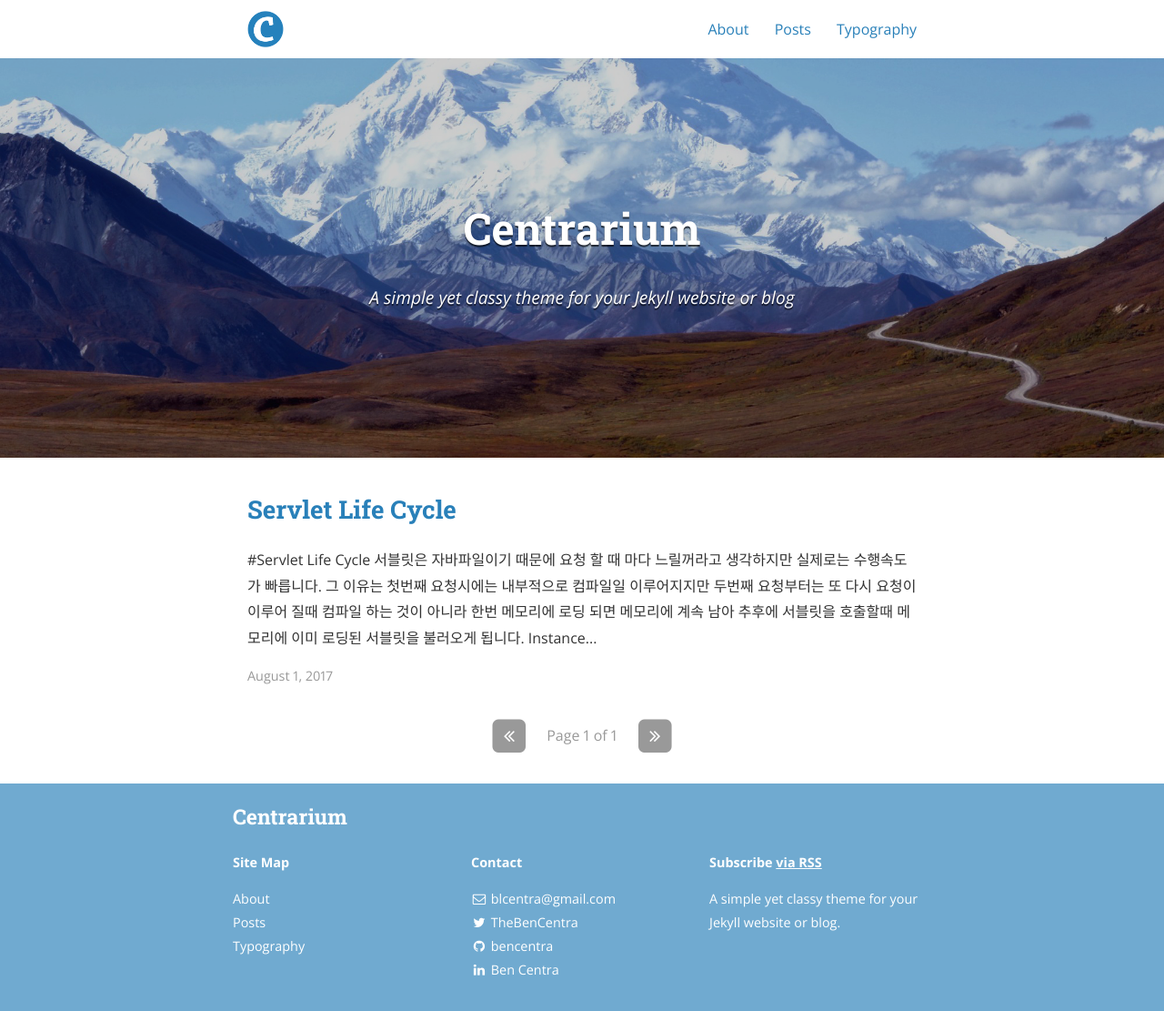
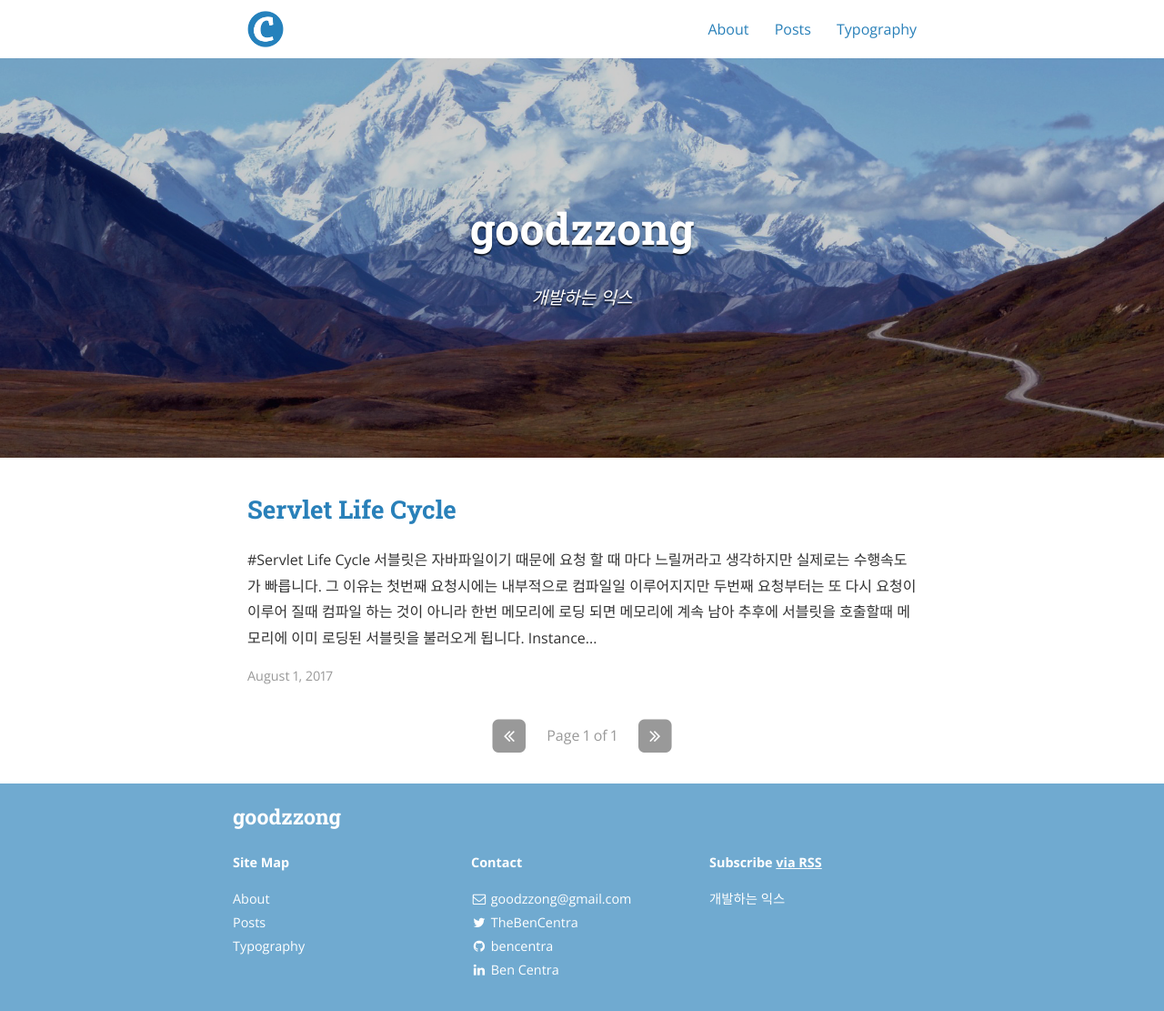
Before and after one commit to goodzzong/goodzzong-tech.github.com, a Jekyll site: the page built from index.html, in a window 1280 px wide. Shown: the whole page at 91% size. Built offline with Jekyll 4.4.1, drawn with Linux system fonts in a browser that asks for light colours; nearby versions of some CDN libraries; the list of posts is cut into pages by our own code.

Commit message:
블로그 메뉴변경

```diff
--- a/_config.yml
+++ b/_config.yml
@@ -9,12 +9,12 @@ exclude:
   - "/vendor/"
 
 # Site settings
-title: Centrarium
-subtitle: "A simple yet classy theme for your Jekyll website or blog"
-email: blcentra@gmail.com
-name: Ben Centra
+title: goodzzong
+subtitle: "개발하는 익스"
+email: goodzzong@gmail.com
+name: 개발하는익스(goodzzong)
 description: >
-  A simple yet classy theme for your Jekyll website or blog.
+  개발하는 익스
 # Base URL of site (i.e. /blog). It should always start with a slash,
 # and never end with a slash. Set it to a blank value if hosting at the
 # root of your server.
@@ -87,7 +87,7 @@ social:
   - name: GitHub
     icon: github
     username: bencentra
-    url: https://github.com/bencentra
+    url: https://github.com/goodzzong
     desc: Fork me on GitHub
     share: false
 
```
